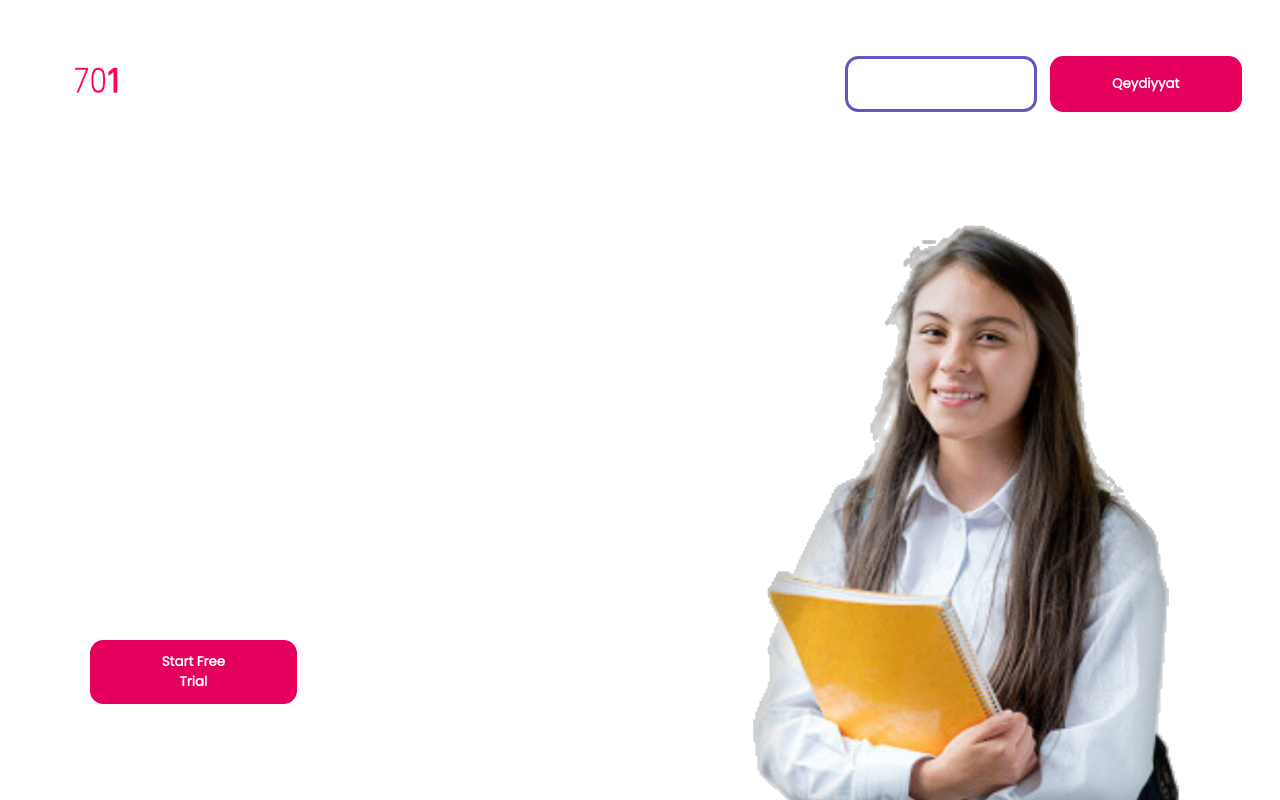
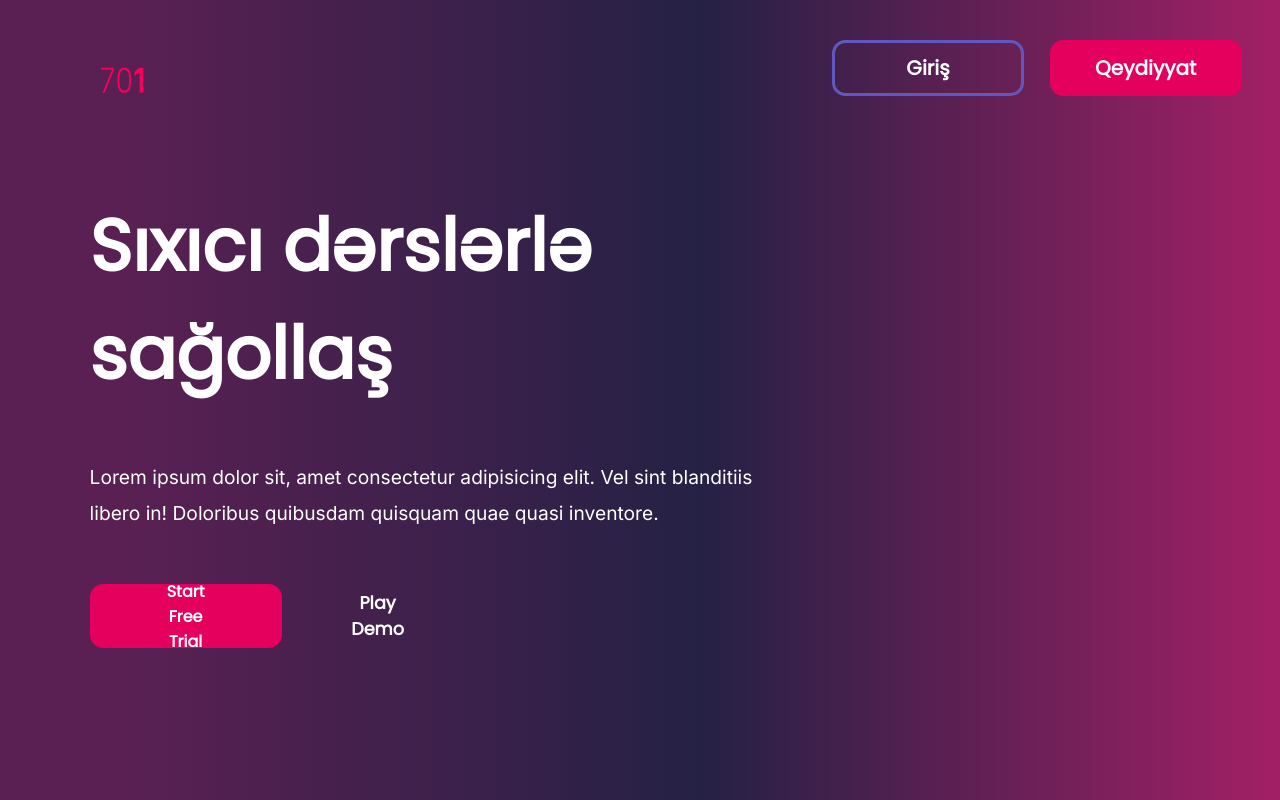
Before and after one commit to narminasuleymanova/701dev, a plain HTML site: page index.html in a window 1280 px wide. Drawn offline with Linux system fonts and the light colour scheme.

Commit message:
edited buttons

```diff
--- a/index.css
+++ b/index.css
@@ -1,15 +1,17 @@
-.first_page {
+body {
     background: linear-gradient(263.19deg, rgba(36, 33, 69, 0.3) 44.67%,
      rgba(218, 30, 116, 0.3) 91.01%),
      linear-gradient(106.52deg, #242145 54.69%, #DA1E74 100%);
 }
+
 #first_page_701 {
     position: absolute;
     width: 5%;
     height: 10%;
-left: 5%;
+    left: 7%;
     top: 5%;
 }
+
 #giriş {
     box-sizing: border-box;
 
@@ -23,16 +25,21 @@ gap: 1%;
     position: absolute;
     width: 15%;
     height: 7%;
-right: 19%;
-top: 7%;
+    right: 20%;
+    top: 5%;
 
-border: 3.23463px solid #6058BE;
+    border: 3px solid #6058BE;
     border-radius: 13.3221px;
     background: transparent;
     font-family: 'Poppins';
     color:#FFFFFF;
+    font-size: 125%;
     font-weight: bold;
     cursor: pointer;
+}
+
+#giriş:hover {
+    border: 3px solid #e4005c;
 }
 
 #qeydiyyat {
@@ -49,25 +56,29 @@ position: absolute;
     width: 15%;
     height: 7%;
     right: 3%;
-top: 7%;
+    top: 5%;
+    font-size: 125%;
     font-weight: bold;
     cursor: pointer;
-
 
     background: #E4005C;
     border-radius: 13.3221px;
     border:none;
 }
 
+#qeydiyyat:hover {
+    background: #c00046;
+}
+
 #first_page_girl {
     position: absolute;
-width: 70;
+width: 70px;
 height: 80%;
 right: 1%;
 top:20%;
 }
 
-#logo {
+#slogan {
     position: absolute;
 width: 40%;
 height: 10%;
@@ -77,21 +88,21 @@ top: 15%;
 
 font-family: 'Poppins';
 font-style: normal;
-font-weight: 700;
+font-weight: bold;
 font-size: 450%;
 line-height: 150%;
 
 color: #FFFFFF;
 }
 
-#logo2 {
+#fist_page_lipsum {
     position: absolute;
 width: 681.44px;
 height: 73.79px;
 left: 7%;
-top: 52%;
+top: 55%;
 
-font-family: 'Poppins';
+font-family: 'Inter';
 font-style: normal;
 font-weight: 400;
 font-size: 120%;
@@ -110,18 +121,45 @@ padding: 17.3188px 65.2785px;
     gap: 13.32px;
 
     position: absolute;
-width: 207.61px;
-height: 63.64px;
+    width: 15%;
+    height: 8%;
     left: 7%;
-top: 80%;
+    top: 73%;
     border: none;
     cursor: pointer;
 
     background: #E4005C;
     font-family: 'Poppins';
+    font-size: 100%;
     color:#FFFFFF;
     border-radius: 13.3221px;
     font-weight: bold;
+}
+
+#free_trial:hover {
+    background: #c00046;
+}
+
+
+
+#play {
+    position: absolute;
+    width: 42.63px;
+    height: 42.63px;
+    left: 22%;
+    top: 81%;
+
+    background: #E4005C;
+}
+
+#play2 {
+    position: absolute;
+    width: 18.65px;
+    height: 18.65px;
+    left: 23%;
+    top: 83%;
+
+    background: #FFFFFF;
 }
 
 #demo {
@@ -133,16 +171,17 @@ padding: 17.3188px 65.2785px;
     gap: 13.32px;
 
     position: absolute;
-width: 222.38px;
-height: 67.08px;
+    width: 15%;
+    height: 8%;
     left: 22%;
-top: 80%;
+    top: 73%;
     background: transparent;
     color: white;
     font-family: 'Poppins';
 
     border-radius: 13.3221px;
-border:0;
+    border: 0px solid #6058BE;
+    font-size: 110%;
     font-weight: bold;
     cursor: pointer;
 }
--- a/index.html
+++ b/index.html
@@ -2,22 +2,26 @@
 <html lang="en">
 <meta name="viewport" content="width=device-width, initial-scale=1">
 <link href='https://fonts.googleapis.com/css?family=Poppins' rel='stylesheet'>
-<link href="index.css" rel="stylesheet" />
+<link href='https://fonts.googleapis.com/css?family=Inter' rel='stylesheet'>
 
 <head>
     <meta charset="UTF-8">
     <title>701</title>
+    <link href="index.css" rel="stylesheet" />
 </head>
+
 <body>
     <div class = "first_page">
         <img src="sources/701 purple 2.png" alt="701 in purple" id="first_page_701">
-<img src="sources/girl_landing_page.png" alt="girl in landing page" id="first_page_girl">
+<!--        <img src="sources/girl_landing_page.png" alt="girl in landing page" id="first_page_girl">-->
         <button type="button" id="giriş">Giriş</button>
         <button type="button" id="qeydiyyat">Qeydiyyat</button>
         <button type="button" id="free_trial">Start Free Trial</button>
+<!--        <button type="button" id="play"></button>-->
+<!--        <button type="button" id="play2"></button>-->
         <button type="button" id="demo">Play Demo</button>
-<p id="logo">Sıxıcı dərslərlə sağollaş</p>
-<p id="logo2">Lorem ipsum dolor sit, amet consectetur adipisicing elit.
+        <p id="slogan">Sıxıcı dərslərlə sağollaş</p>
+        <p id="fist_page_lipsum">Lorem ipsum dolor sit, amet consectetur adipisicing elit.
         Vel sint blanditiis libero in! Doloribus quibusdam quisquam quae quasi inventore.</p>
     </div>
 
```
Lines whose indentation alone changed are shown as unchanged.
